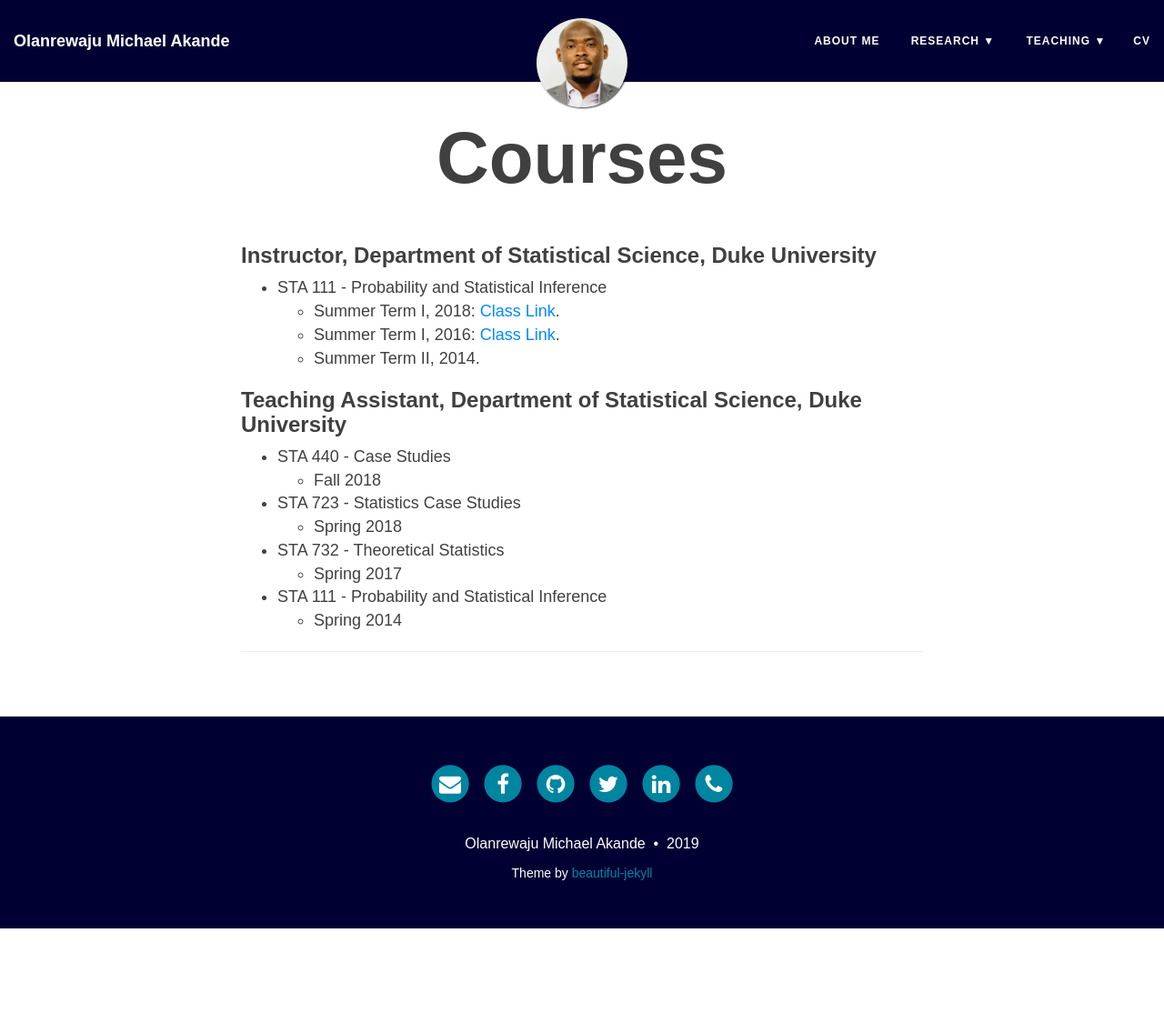
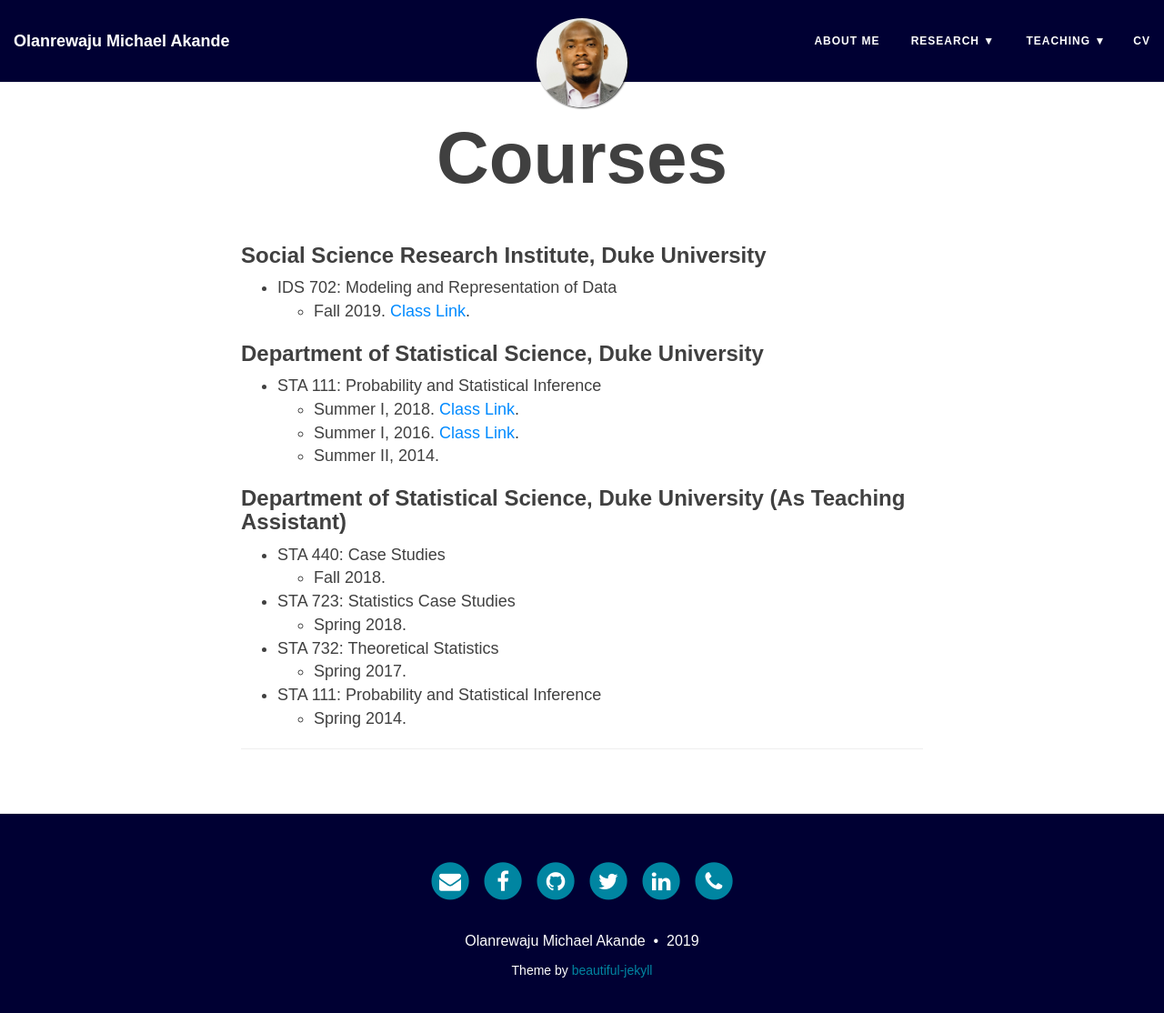
Before and after one commit to akandelanre/akandelanre.github.io, a Jekyll site: the page built from courses.md, in a window 1280 px wide and 1128 px high. Shown: the top 1114 px of the window at 91% size. Built offline with Jekyll 4.4.1, drawn with Linux system fonts in a browser that asks for light colours; nearby versions of some CDN libraries.

Commit message:
Update courses to reflect IDS 702

```diff
--- a/courses.md
+++ b/courses.md
@@ -3,23 +3,27 @@ layout: page
 title: Courses
 ---
 
-### Instructor, Department of Statistical Science, Duke University
-* STA 111 - Probability and Statistical Inference
-  * Summer Term I, 2018: [Class Link](https://akandelanre.github.io/STA111_SummerI_2018/).
-  * Summer Term I, 2016: [Class Link](https://akandelanre.github.io/STA111_SummerI_2016/).
-  * Summer Term II, 2014.
+### Social Science Research Institute, Duke University
+* IDS 702: Modeling and Representation of Data
+  * Fall 2019. [Class Link](https://akandelanre.github.io/IDS702_F19/).
 
-### Teaching Assistant, Department of Statistical Science, Duke University
-* STA 440 - Case Studies
-  * Fall 2018
+### Department of Statistical Science, Duke University
+* STA 111: Probability and Statistical Inference
+  * Summer I, 2018. [Class Link](https://akandelanre.github.io/STA111_SummerI_2018/).
+  * Summer I, 2016. [Class Link](https://akandelanre.github.io/STA111_SummerI_2016/).
+  * Summer II, 2014.
 
-* STA 723 - Statistics Case Studies
-  * Spring 2018
+### Department of Statistical Science, Duke University (As Teaching Assistant)
+* STA 440: Case Studies
+  * Fall 2018.
 
-* STA 732 - Theoretical Statistics
-  * Spring 2017
+* STA 723: Statistics Case Studies
+  * Spring 2018.
 
-* STA 111 - Probability and Statistical Inference
-  * Spring 2014
+* STA 732: Theoretical Statistics
+  * Spring 2017.
+
+* STA 111: Probability and Statistical Inference
+  * Spring 2014.
 
   -------------------------
```
